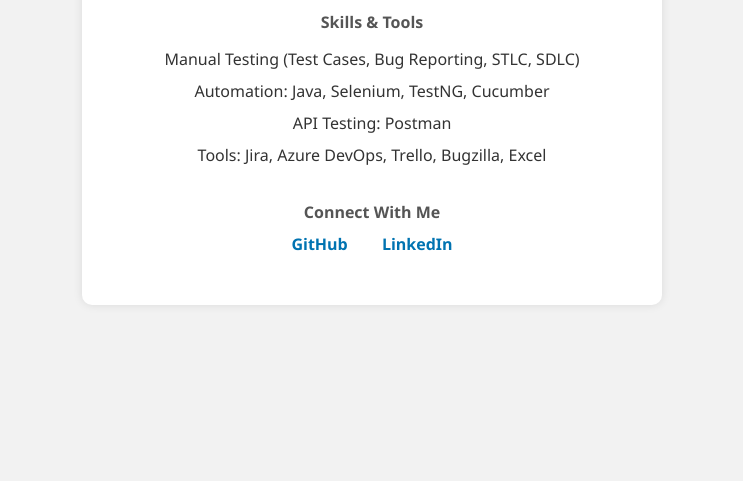
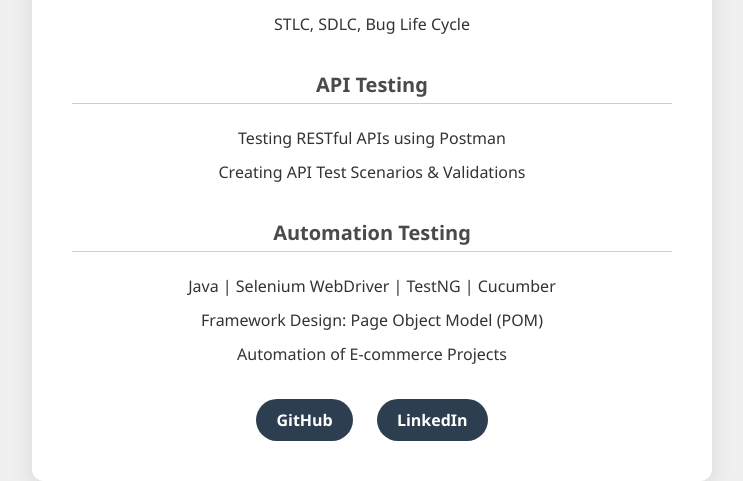
Before and after one commit to GhadaHussienQA/Ghada-Portfolio-, a plain HTML site: page index.html in a window 1280 px wide. Shown: the part 343-824 px from the top of the page, without its empty margins (268-1011 px from the left). Before the commit the page ends 800 px from the top, so only its background shows below. Drawn offline with Linux system fonts and the light colour scheme.

Commit message:
Update index.html

```diff
--- a/index.html
+++ b/index.html
@@ -3,13 +3,13 @@
 <head>
   <meta charset="UTF-8" />
   <meta name="viewport" content="width=device-width, initial-scale=1.0"/>
-  <title>Ghada Hussien - QA Engineer</title>
+  <title>Ghada Hussien – QA Portfolio</title>
   <style>
     body {
       margin: 0;
       padding: 0;
       font-family: 'Segoe UI', Tahoma, Geneva, Verdana, sans-serif;
-      background-color: #f2f2f2;
+      background-color: #f0f0f0;
       color: #333;
       display: flex;
       justify-content: center;
@@ -17,70 +17,86 @@
       min-height: 100vh;
     }
 
-    .container {
-      background-color: #fff;
+    .card {
+      background-color: #ffffff;
       padding: 40px;
-      border-radius: 10px;
-      box-shadow: 0 0 10px rgba(0, 0, 0, 0.1);
-      max-width: 500px;
+      border-radius: 12px;
+      box-shadow: 0 8px 25px rgba(0, 0, 0, 0.1);
+      max-width: 600px;
+      width: 90%;
       text-align: center;
     }
 
     h1 {
-      color: #444;
+      color: #2c3e50;
       margin-bottom: 10px;
+      font-size: 28px;
     }
 
-    p {
-      line-height: 1.6;
-      font-size: 16px;
-    }
-
-    .section-title {
+    h2 {
       margin-top: 30px;
-      font-weight: bold;
-      color: #555;
+      color: #4a4a4a;
+      font-size: 20px;
+      border-bottom: 1px solid #ccc;
+      padding-bottom: 5px;
     }
 
     ul {
       list-style-type: none;
       padding: 0;
-      margin: 10px 0;
+      margin-top: 10px;
     }
 
     ul li {
-      padding: 5px 0;
+      padding: 6px 0;
     }
 
-    .links a {
+    .buttons a {
       display: inline-block;
-      margin: 10px 15px;
+      margin: 12px 10px 0;
+      padding: 10px 20px;
+      border-radius: 25px;
+      background-color: #2c3e50;
+      color: #fff;
       text-decoration: none;
-      color: #0073b1;
       font-weight: bold;
+      transition: background 0.3s;
     }
 
-    .links a:hover {
-      text-decoration: underline;
+    .buttons a:hover {
+      background-color: #1a252f;
     }
   </style>
 </head>
 <body>
-  <div class="container">
+  <div class="card">
     <h1>Ghada Hussien</h1>
     <p>Software QA Engineer | Manual & Automation Testing | API Testing</p>
 
-    <div class="section-title">Skills & Tools</div>
+    <h2>Manual Testing</h2>
     <ul>
-      <li>Manual Testing (Test Cases, Bug Reporting, STLC, SDLC)</li>
-      <li>Automation: Java, Selenium, TestNG, Cucumber</li>
-      <li>API Testing: Postman</li>
-      <li>Tools: Jira, Azure DevOps, Trello, Bugzilla, Excel</li>
+      <li>Test Cases, Test Scenarios & Bug Reports</li>
+      <li>Functional, Regression, Smoke & Sanity Testing</li>
+      <li>Bug Tracking Tools: Jira, Trello, Azure DevOps, Bugzilla</li>
+      <li>Test Management: TestRail, Zephyr, Xray</li>
+      <li>STLC, SDLC, Bug Life Cycle</li>
     </ul>
 
-    <div class="section-title">Connect With Me</div>
-    <div class="links">
-      <a href="https://github.com/ghada-hussien" target="_blank">GitHub</a>
+    <h2>API Testing</h2>
+    <ul>
+      <li>Testing RESTful APIs using Postman</li>
+      <li>Creating API Test Scenarios & Validations</li>
+    </ul>
+
+    <h2>Automation Testing</h2>
+    <ul>
+      <li>Java | Selenium WebDriver | TestNG | Cucumber</li>
+      <li>Framework Design: Page Object Model (POM)</li>
+      <li>Automation of E-commerce Projects</li>
+    </ul>
+
+    <div class="buttons">
+      <a href="https://github.com/GhadaHussienQA" target="_blank">GitHub</a>
       <a href="https://linkedin.com/in/ghada-hussien-96a908310" target="_blank">LinkedIn</a>
     </div>
   </div>
```
